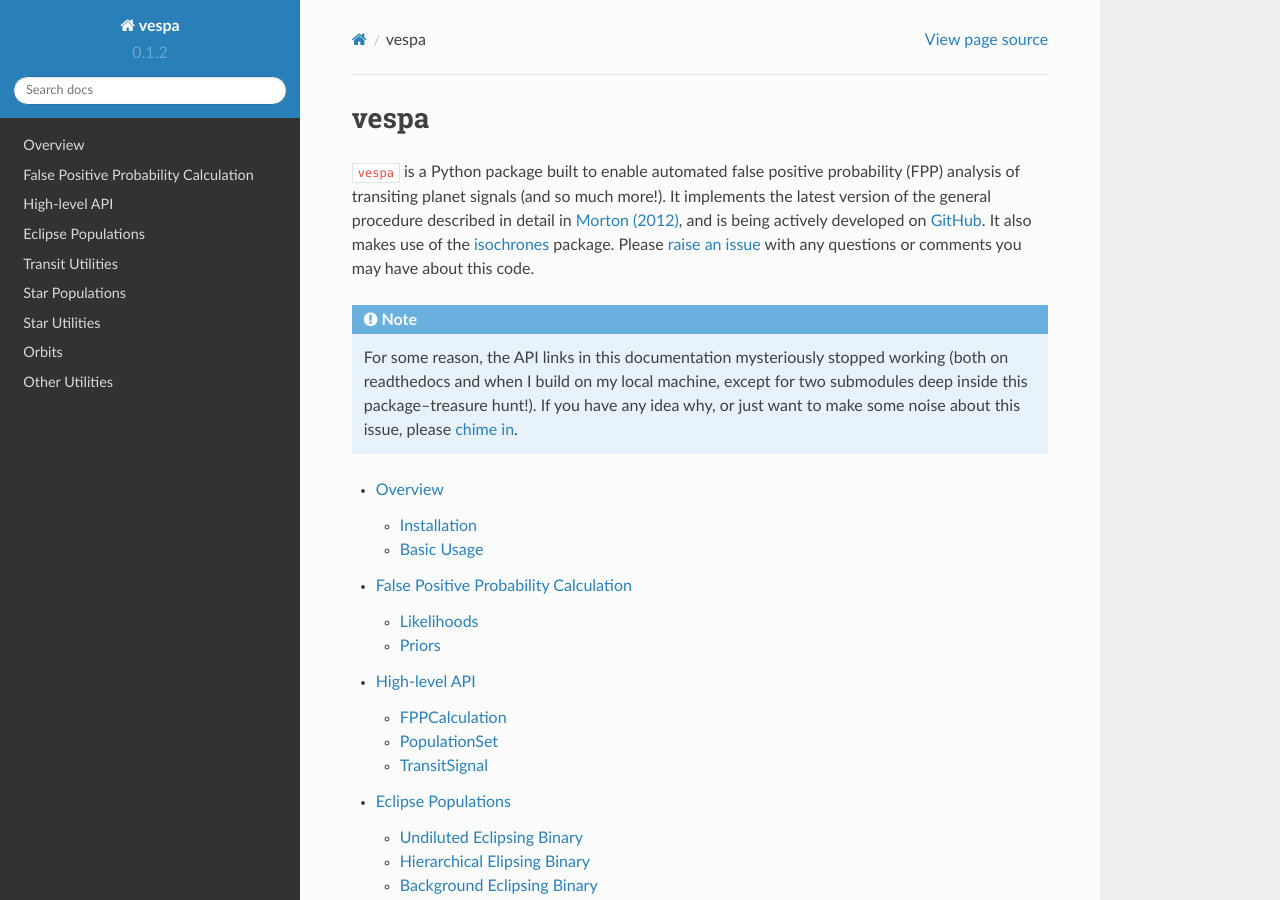
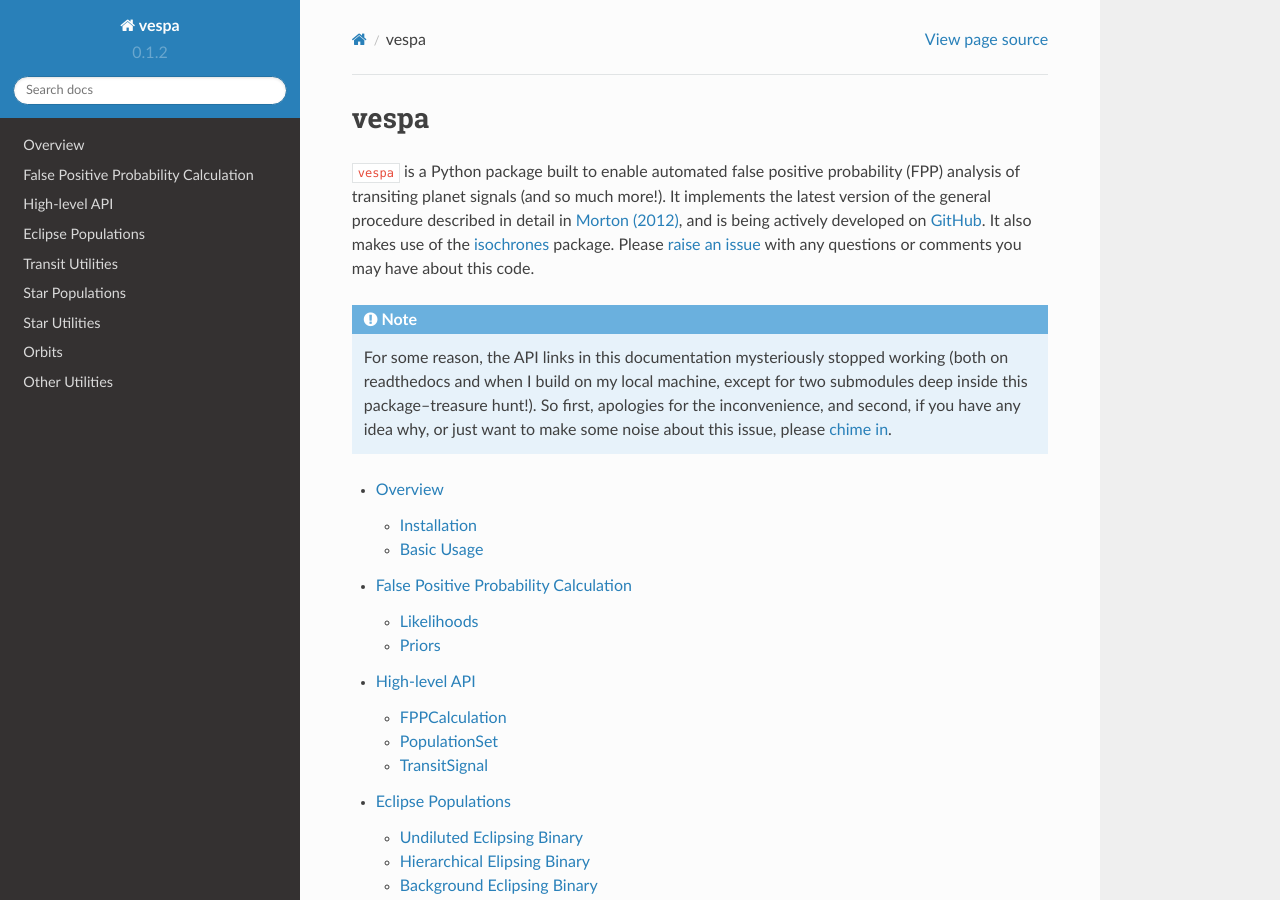
Before and after one commit to timothydmorton/VESPA, a Sphinx documentation site: the page built from docs/index.rst, in a window 1280 px wide and 900 px high. Built offline with Sphinx 7.4.7 and the Read the Docs theme 2.0.0, drawn with Linux system fonts in a browser that asks for light colours.

Commit message:
note edit

```diff
--- a/docs/index.rst
+++ b/docs/index.rst
@@ -17,8 +17,9 @@ any questions or comments you may have about this code.
    For some reason, the API links in this documentation mysteriously
    stopped working (both on readthedocs and when I build on my local
    machine, except for two submodules deep inside this
-   package--treasure hunt!).  If you have any idea why, or just want to
-   make some noise about this issue, please `chime in
+   package--treasure hunt!).  So first, apologies for the
+   inconvenience, and second, if you have any idea why, or just want
+   to make some noise about this issue, please `chime in
    <https://github.com/sphinx-doc/sphinx/issues/1803>`_.
 
 
```
